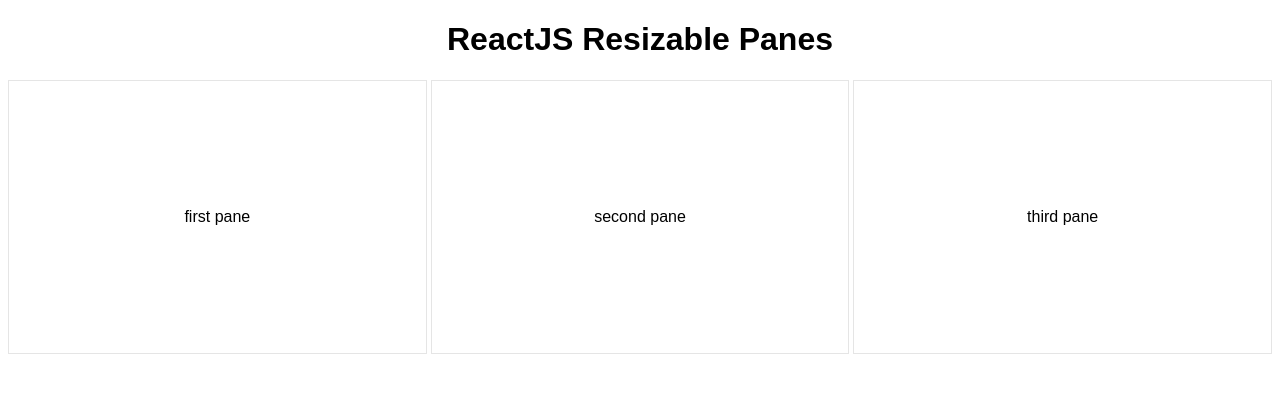
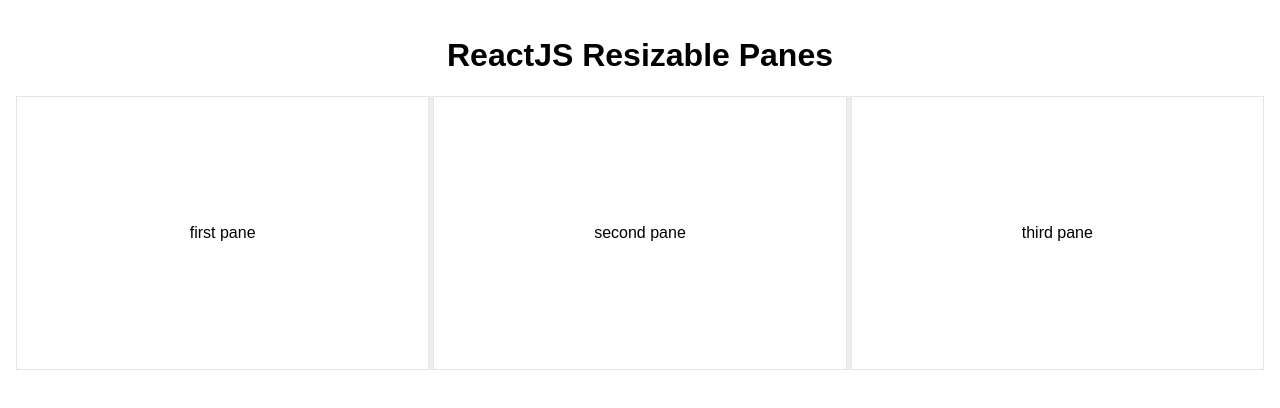
Before and after one commit to dandybytes/resizable-panes, a React (Create React App) app: page / in a window 1280 px wide. Shown: the top 408 px of the page. Built offline with nearby package versions, Linux system fonts and the light colour scheme.

Commit message:
Disable transition; minor style adjustments

```diff
--- a/src/components/Divider.css
+++ b/src/components/Divider.css
@@ -2,7 +2,8 @@
   position: relative;
   width: 0.25rem;
   flex-shrink: 0;
-  background-color: transparent;
+  /* background-color: transparent; */
+  background-color: #eee;
   cursor: col-resize;
   user-select: none;
 }
@@ -12,7 +13,7 @@
 }
 
 .divider.idle {
-  transition: all 0.3s ease-in-out;
+  /* transition: all 0.3s ease-in-out; */
 }
 
 .divider.valid {
--- a/src/index.css
+++ b/src/index.css
@@ -2,3 +2,11 @@ html {
   background: white;
   font-family: sans-serif;
 }
+
+body {
+  margin: 0;
+}
+
+#root {
+  padding: 1rem;
+}
```
